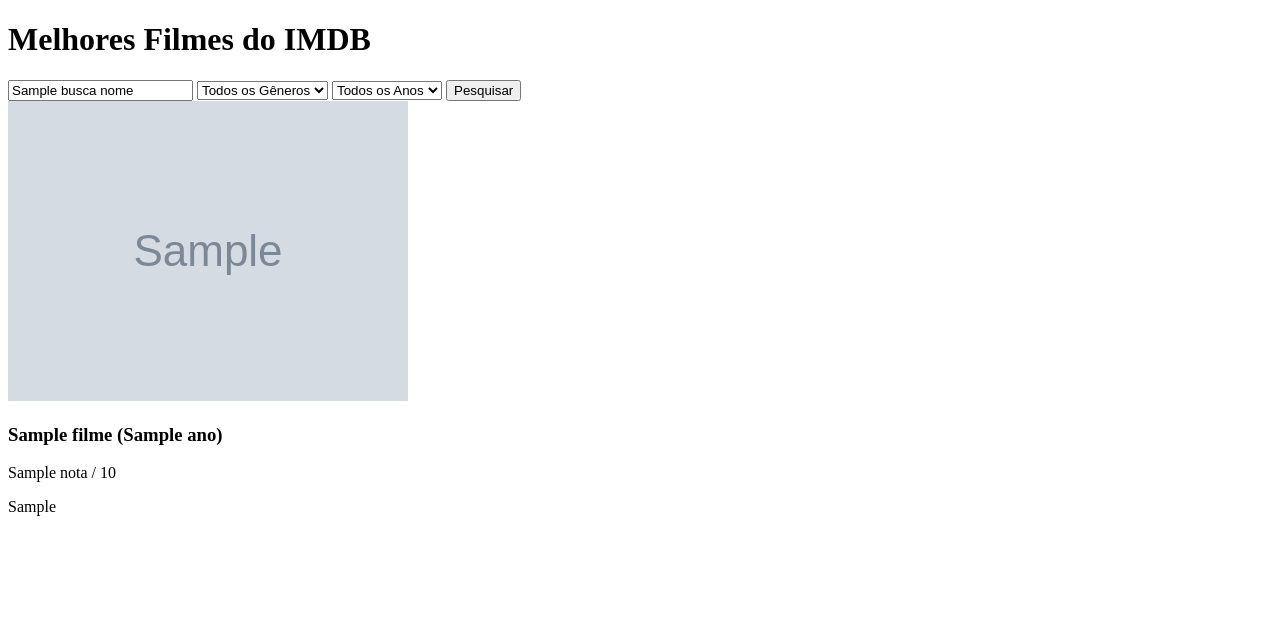
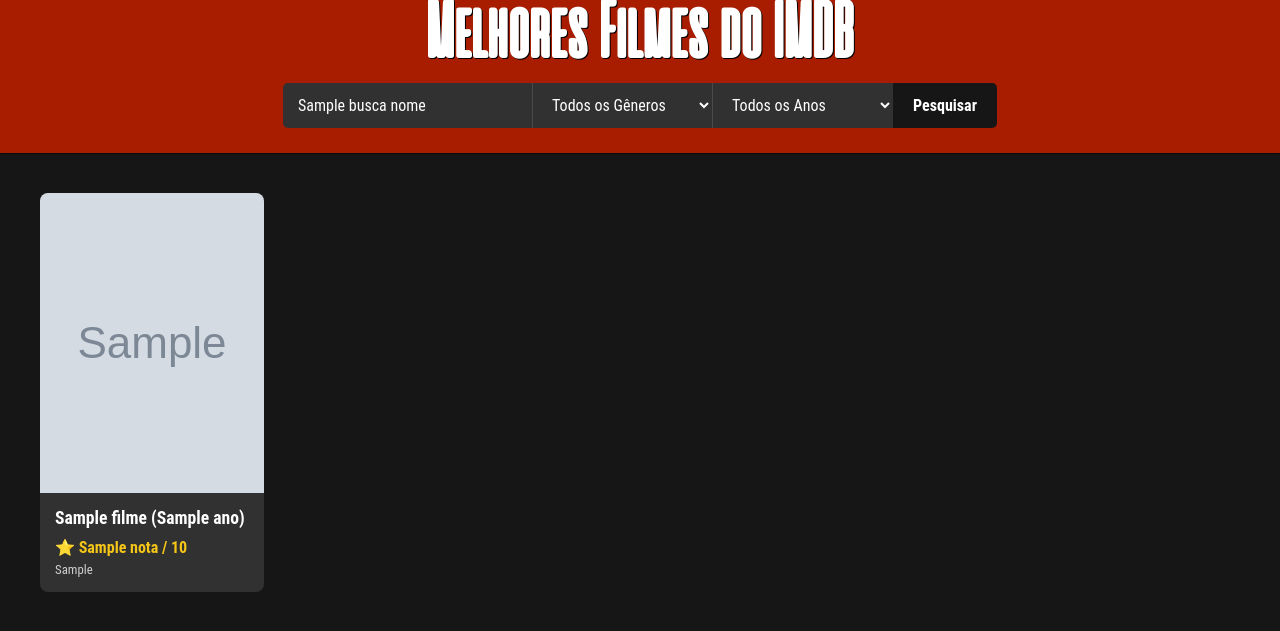
Before and after one commit to eda2-2026/G19_Busca_EDA2-2026.1, a Flask app: template templates/index.html in a window 1280 px wide. Shown: the top 631 px of the page. Run offline with Flask 3, Linux system fonts and the light colour scheme; the template is opened without the code that fills it: most values are stand-ins (such as "Sample title", 1, 10 or a date in 2020); grey boxes marked "Sample" are stand-in pictures.

Commit message:
feat: estilos

```diff
--- a/app.py
+++ b/app.py
@@ -70,12 +70,17 @@ anos_disponiveis = set()
 
 def carregar_dados():
     try:
-        with open('imdb_top_1000.csv', mode='r', encoding='utf-8') as file:
+        with open('data/imdb_top_1000.csv', mode='r', encoding='utf-8') as file:
             reader = csv.DictReader(file)
             for row in reader:
+
+                url_poster = row['Poster_Link']
+                if "._V1_" in url_poster:
+                    url_poster = url_poster.split("._V1_")[0] + "._V1_UY500_.jpg"
+
                 filme = {
                     'titulo': row['Series_Title'],
-                    'poster': row['Poster_Link'],
+                    'poster': url_poster,
                     'ano': row['Released_Year'],
                     'nota': row['IMDB_Rating'],
                     'genero_str': row['Genre']
@@ -105,6 +110,11 @@ def index():
     query_genero = request.args.get('genero', '').strip().lower()
     query_ano = request.args.get('ano', '').strip()
 
+    try:
+        limite = int(request.args.get('limite', 25))
+    except ValueError:
+        limite = 25
+
     if query_genero:
         resultados = filmes_por_genero.buscar(query_genero)
     else:
@@ -116,11 +126,8 @@ def index():
     if query_ano:
         resultados = busca_seq_ano(resultados, query_ano)
 
-    if not query_nome and not query_genero and not query_ano:
-        resultados_exibicao = resultados
-
-    else:
-        resultados_exibicao = resultados
+    resultados_exibicao = resultados[:limite]
+    tem_mais = len(resultados) > limite
 
     return render_template('index.html',
                            filmes=resultados_exibicao,
@@ -128,7 +135,9 @@ def index():
                            anos=lista_anos,
                            busca_nome=query_nome,
                            busca_genero=query_genero,
-                           busca_ano=query_ano)
+                           busca_ano=query_ano,
+                           limite=limite,
+                           tem_mais=tem_mais)
 
 if __name__ == '__main__':
     app.run(debug=True)
--- a/static/style.css
+++ b/static/style.css
@@ -0,0 +1,174 @@
+@charset "UTF-8";
+@font-face {
+        font-family: 'Cinema';
+        src: url(fonts/cinematografica.regular.ttf) format(truetype);
+}
+@import url('https://fonts.googleapis.com/css2?family=Roboto+Condensed:ital,wght@0,100..900;1,100..900&display=swap');
+
+:root {
+    --titulo: 'Cinema', sans-serif;
+    --fonteb: "Roboto Condensed", sans-serif;
+    --cor1: #A81C00;
+    --cor2:#161616;
+    --cor3: #313131;
+
+}
+
+* {
+    margin: 0px;
+    padding: 0px;
+    font-size: 1em;
+    font-family: var(--fonteb);
+}
+
+body {
+    background-color: var(--cor2);
+}
+
+header {
+    background-color: var(--cor1);
+    padding: 5px;
+    box-shadow: 1px 1px 1px rgba(0, 0, 0, 0.486);
+}
+
+h1 {
+    font-family: var(--titulo);
+    color: white;
+    text-align: center;
+    font-size: 5em;
+    text-shadow: 1px 1px black;
+    letter-spacing: 1.5px;
+    padding: 2px;
+}
+
+form {
+    display: flex;
+    justify-content: center;
+    flex-wrap: wrap;
+    align-items: stretch;
+    gap: 0px;
+    margin-bottom: 20px;
+    margin-top: 15px;
+}
+
+input[type="text"], select, button {
+    margin: 0;
+    box-sizing: border-box;
+    border: none;
+    outline: none;
+    height: 45px;
+}
+
+input[type="text"], select {
+    padding: 10px 15px;
+    background-color: var(--cor3);
+    color: white;
+    border-radius: 0;
+    border-right: 1px solid #4a4a4a;
+}
+
+input[type="text"] {
+    width: 250px;
+    border-radius: 5px 0 0 5px;
+}
+
+select {
+    width: 180px;
+    cursor: pointer;
+}
+
+select option {
+    background-color: var(--cor2);
+    color: white;
+    padding: 10px;
+}
+
+select[name="ano"] {
+    border-right: none;
+}
+
+#pesquisa {
+    padding: 10px 20px;
+    background-color: var(--cor2);
+    color: white;
+    border-radius: 0 5px 5px 0;
+    cursor: pointer;
+    font-weight: bold;
+    transition: background-color 0.2s;
+}
+
+#pesquisa:hover {
+    background-color: #5C0F00;
+ }
+
+main {
+    display: grid;
+    grid-template-columns: repeat(auto-fill, minmax(200px, 1fr));
+    gap: 20px;
+    padding: 40px;
+    max-width: 1200px;
+    margin: 0 auto;
+}
+
+.cartao-filme {
+    background-color: var(--cor3);
+    border-radius: 8px;
+    overflow: hidden;
+    transition: transform 0.2s;
+    display: flex;
+    flex-direction: column;
+}
+
+.cartao-filme:hover {
+    transform: scale(1.05);
+}
+
+.cartao-filme img {
+    width: 100%;
+    height: 300px;
+    object-fit: cover;
+}
+
+.info {
+    padding: 15px;
+    display: flex;
+    flex-direction: column;
+    flex-grow: 1;
+}
+
+.info h3 {
+    color: white;
+    font-size: 1.1em;
+    margin-bottom: 10px;
+}
+
+.nota {
+    color: #f5c518;
+    font-weight: bold;
+    margin-bottom: 5px;
+    margin-top: auto;
+}
+
+.genero {
+    font-size: 0.8em;
+    color: #d1d0d0;
+}
+
+#msg {
+    text-align: center;
+    font-size: 1.2em;
+    font-weight: bold;
+    color: white;
+    grid-column: 1 / -1;
+}
+
+#botaomais {
+    background-color: transparent;
+    font-size: 1.3em;
+    color: white;
+}
+
+#botaomais:hover {
+    font-weight: bold;
+    cursor: pointer;
+}
--- a/templates/index.html
+++ b/templates/index.html
@@ -30,26 +30,54 @@
                 {% endfor %}
             </select>
 
-            <button type="submit">Pesquisar</button>
+            <button id="pesquisa" type="submit">Pesquisar</button>
         </form>
 
     </header>
 
-    <main class="grid-filmes">
+<main class="grid-filmes">
         {% if filmes %}
             {% for filme in filmes %}
             <div class="cartao-filme">
-                <img src="{{ filme.poster }}" alt="Poster de {{ filme.titulo }}">
+                <img src="{{ filme.poster }}" alt="Poster de {{ filme.titulo }}"
+                onerror="this.onerror=null; this.src='https://placehold.co/400x600/313131/white?text=?';">
                 <div class="info">
                     <h3>{{ filme.titulo }} ({{ filme.ano }})</h3>
-                    <p class="nota"> {{ filme.nota }} / 10</p>
+                    <p class="nota"> ⭐ {{ filme.nota }} / 10</p>
                     <p class="genero">{{ filme.genero_str }}</p>
                 </div>
             </div>
             {% endfor %}
         {% else %}
-            <p>Nenhum filme encontrado.</p>
+            <p id="msg">Nenhum filme encontrado.</p>
         {% endif %}
     </main>
+
+    {% if tem_mais %}
+    <div class="ver-mais">
+        <form method="GET" action="/">
+            <input type="hidden" name="nome" value="{{ busca_nome }}">
+            <input type="hidden" name="genero" value="{{ busca_genero }}">
+            <input type="hidden" name="ano" value="{{ busca_ano }}">
+            <input type="hidden" name="limite" value="{{ limite + 25 }}">
+
+            <button type="submit" id="botaomais">Ver Mais </button>
+        </form>
+    </div>
+    {% endif %}
+    </main>
+    <script>
+        window.addEventListener('beforeunload', function() {
+            sessionStorage.setItem('posicaoScroll', window.scrollY);
+        });
+
+        window.addEventListener('DOMContentLoaded', function() {
+            const posicaoSalva = sessionStorage.getItem('posicaoScroll');
+            if (posicaoSalva) {
+                window.scrollTo(0, parseInt(posicaoSalva));
+                sessionStorage.removeItem('posicaoScroll');
+            }
+        });
+    </script>
 </body>
 </html>
```
Also changed, not shown: data/imdb_top_1000.csv (renamed from imdb_top_1000.csv), static/fonts/cinematografica.regular.ttf (added).
